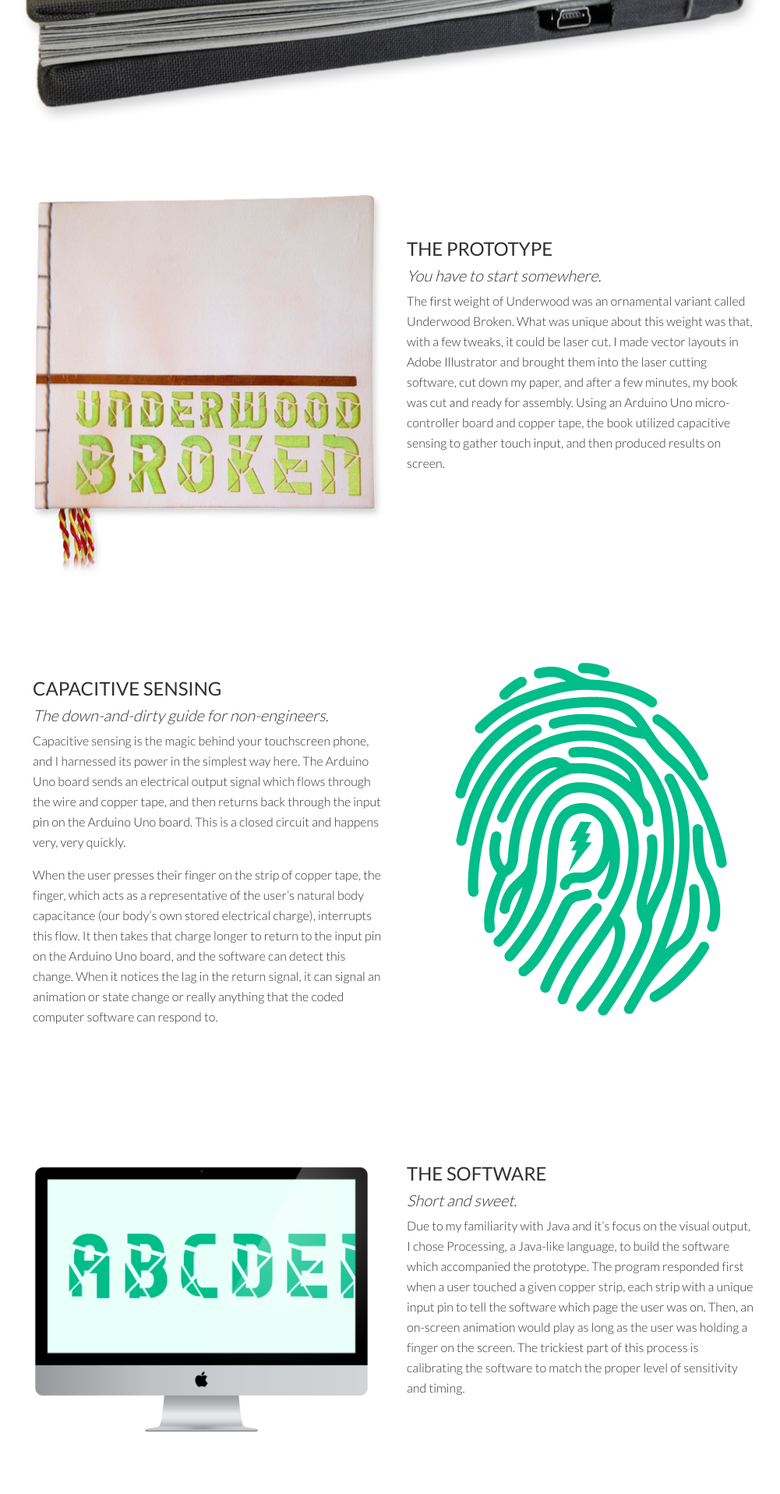
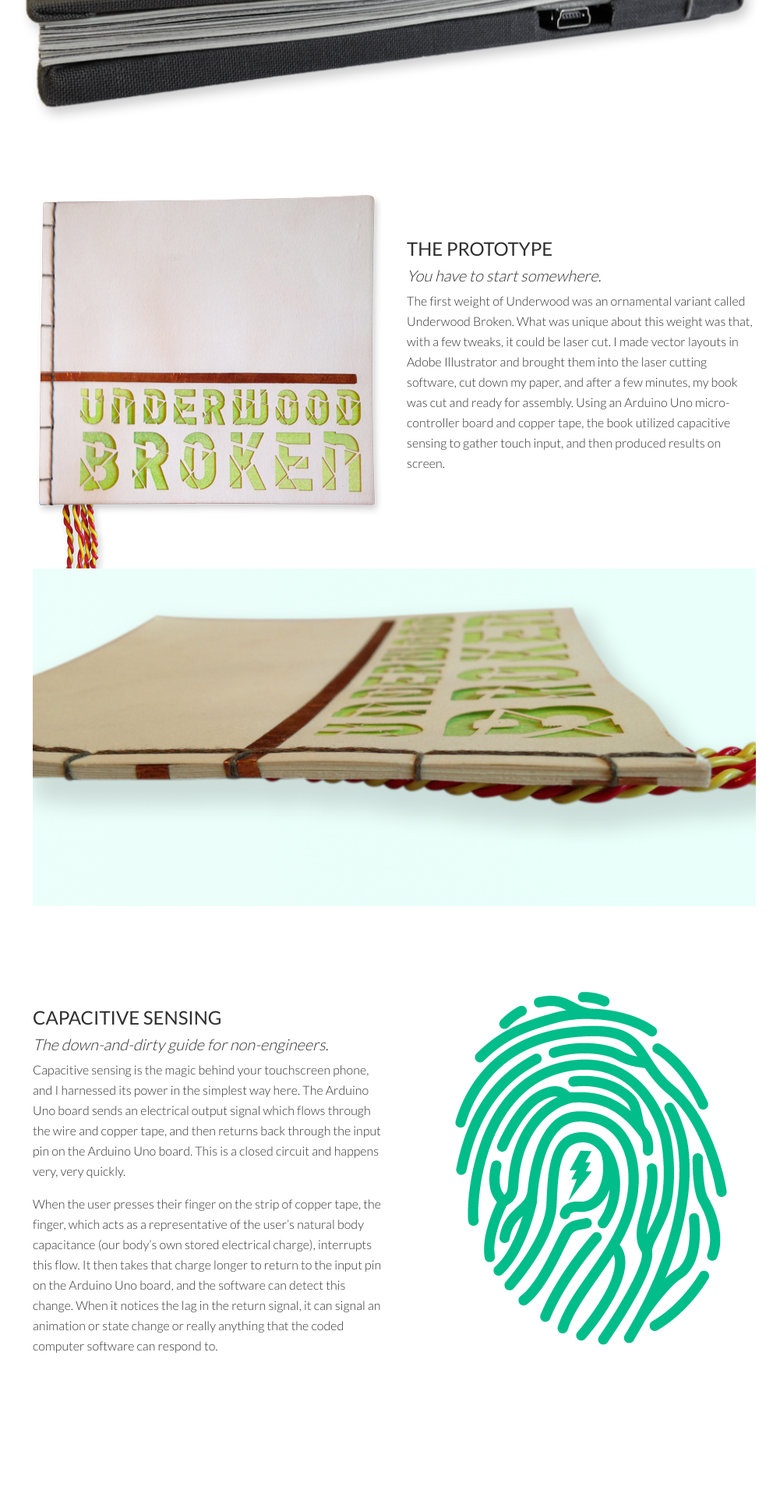
Before and after one commit to vpineda7/jakeberkuwmad.github.io, a Jekyll site: the page built from underwood-specimen/index.html, in a window 1280 px wide. Shown: the part 1428-3344 px from the top of the page at 78% size, without its empty margins (134-1135 px from the left). Built offline with Jekyll 4.4.1, drawn with Linux system fonts in a browser that asks for light colours.

Commit message:
Updated protoype section imagery

```diff
--- a/_scss/underwood-style.scss
+++ b/_scss/underwood-style.scss
@@ -30,6 +30,14 @@
   width:100%;
   max-width:28em;
   text-align:center;
+  padding-bottom:0;
+  margin-bottom:-0.5em;
+}
+
+#prototype-cropped {
+  width:100%;
+  padding:0;
+  margin:0;
 }
 
 #capacitive {
--- a/underwood-specimen/index.html
+++ b/underwood-specimen/index.html
@@ -24,7 +24,7 @@
   </section>
 
   <img src="/images/prototype.png" alt="Prototype of font specimen" id="prototype-image">
-
+  <img src="/images/prototype-cropped.png" alt="Prototype of font specimen laying on it's side" id="prototype-cropped">
   <section id="capacitive">
     <h2>Capacitive Sensing</h2>
     <h3>The down-and-dirty guide for non-engineers.</h3>
```
Also changed, not shown: images/prototype-cropped.png (added), images/prototype.png, 1 other file.
